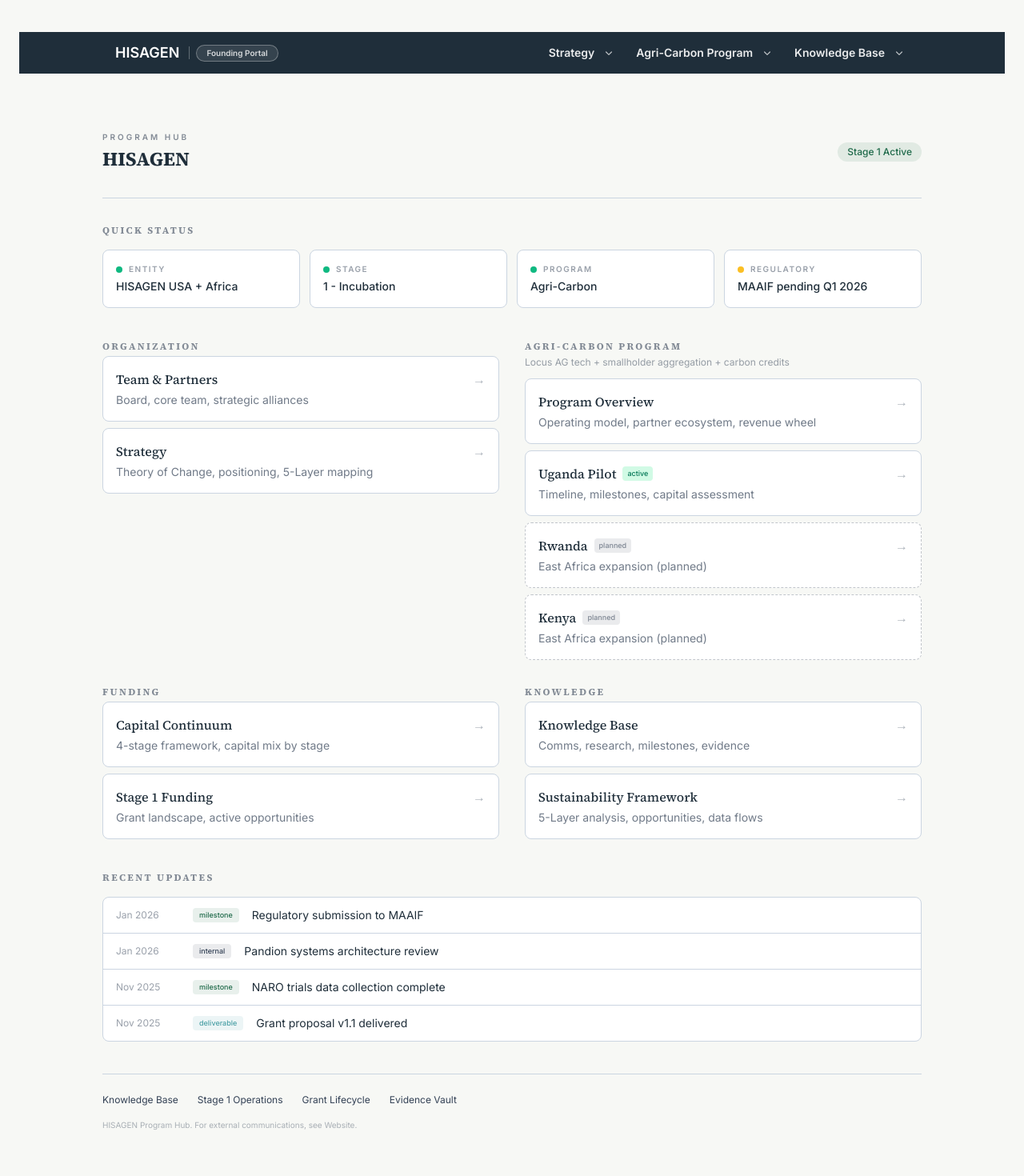
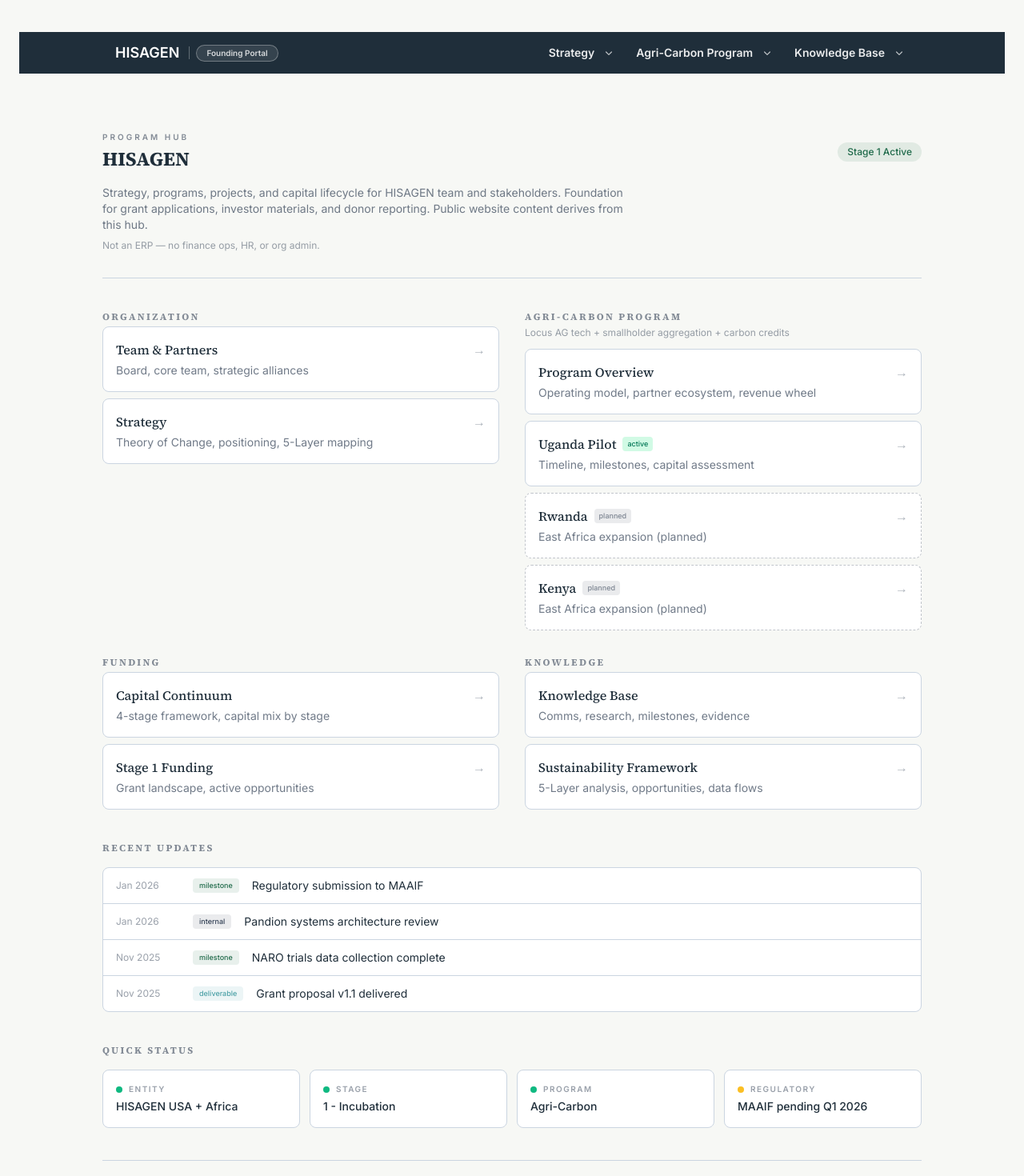
Before and after one commit to juakali100/hisagen, a Next.js app: page / in a window 1280 px wide. Shown: the top 1470 px of the page at 80% size. Built offline with nearby package versions, Linux system fonts and the light colour scheme.

Commit message:
Add intro explainer, move Quick Status to bottom

```diff
--- a/src/app/page.tsx
+++ b/src/app/page.tsx
@@ -86,34 +86,16 @@
             </span>
           </div>
         </div>
+        {/* Intro explainer */}
+        <p className="mt-4 text-sm text-slate/70 max-w-2xl">
+          Strategy, programs, projects, and capital lifecycle for HISAGEN team and stakeholders.
+          Foundation for grant applications, investor materials, and donor reporting.
+          Public website content derives from this hub.
+        </p>
+        <p className="mt-2 text-xs text-slate/50">
+          Not an ERP — no finance ops, HR, or org admin.
+        </p>
       </header>
-
-      {/* Quick Status */}
-      <section className="mt-8">
-        <h2 className="text-xs font-bold uppercase tracking-[0.2em] text-slate/60 mb-4">
-          Quick Status
-        </h2>
-        <div className="grid grid-cols-2 md:grid-cols-4 gap-3">
-          {quickStatus.map((item) => (
-            <div
-              key={item.label}
-              className="p-4 rounded-lg border border-mist bg-white"
-            >
-              <div className="flex items-center gap-2 mb-1">
-                <div
-                  className={`w-2 h-2 rounded-full ${
-                    item.status === "active" ? "bg-emerald-500" : "bg-amber-400"
-                  }`}
-                />
-                <p className="text-[10px] font-bold uppercase tracking-[0.15em] text-slate/50">
-                  {item.label}
-                </p>
-              </div>
-              <p className="text-sm font-medium text-secondary">{item.value}</p>
-            </div>
-          ))}
-        </div>
-      </section>
 
       {/* Main Navigation */}
       <section className="mt-10">
@@ -195,6 +177,33 @@
         </div>
       </section>
 
+      {/* Quick Status */}
+      <section className="mt-10">
+        <h2 className="text-xs font-bold uppercase tracking-[0.2em] text-slate/60 mb-4">
+          Quick Status
+        </h2>
+        <div className="grid grid-cols-2 md:grid-cols-4 gap-3">
+          {quickStatus.map((item) => (
+            <div
+              key={item.label}
+              className="p-4 rounded-lg border border-mist bg-white"
+            >
+              <div className="flex items-center gap-2 mb-1">
+                <div
+                  className={`w-2 h-2 rounded-full ${
+                    item.status === "active" ? "bg-emerald-500" : "bg-amber-400"
+                  }`}
+                />
+                <p className="text-[10px] font-bold uppercase tracking-[0.15em] text-slate/50">
+                  {item.label}
+                </p>
+              </div>
+              <p className="text-sm font-medium text-secondary">{item.value}</p>
+            </div>
+          ))}
+        </div>
+      </section>
+
       {/* Quick Links Footer */}
       <section className="mt-10 py-6 border-t border-mist">
         <div className="flex flex-wrap gap-6 text-xs">
```
